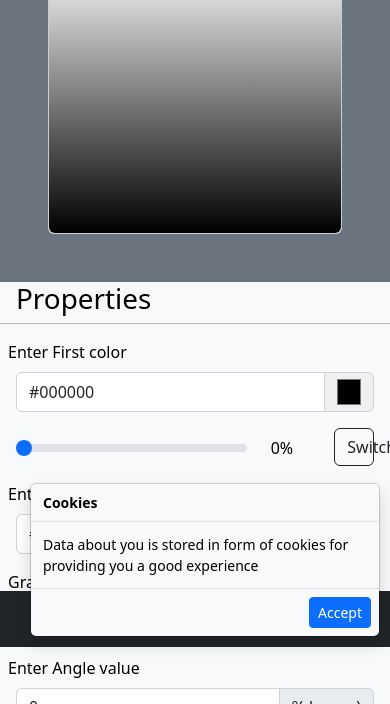
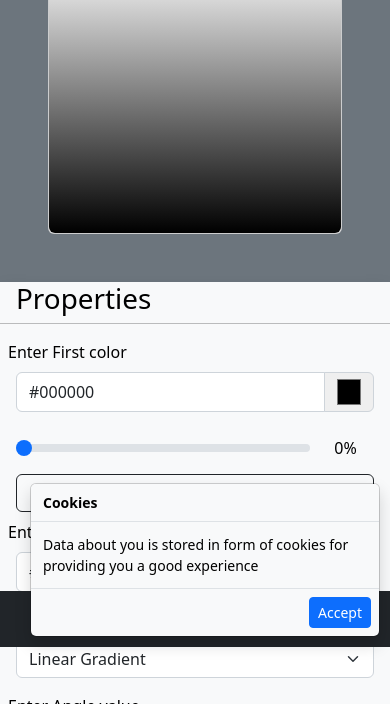
Before and after one commit to Indresh10/web-stack, a plain HTML site: page index.html in a window 390 px wide. Shown: the part 197-901 px from the top of the page. Drawn offline with nearby package versions, Linux system fonts and the light colour scheme.

Commit message:
add responsiveness to switch button

```diff
--- a/index.html
+++ b/index.html
@@ -228,11 +228,11 @@
                         <input type="color" id="fcolor-col">
                     </div>
                     <div class="row px-2 row-cols-md-2 mb-2">
-                        <div class="col-8 col-md-10 py-2 "><input type="range" min="0" max="100" step="1" id="range" class="form-range" value="50"></div>
-                        <div class="col-2 col-md-2 py-2 mr-2">
+                        <div class=" col-10 col-sm-8  col-md-10 py-2 "><input type="range" min="0" max="100" step="1" id="range" class="form-range" value="50"></div>
+                        <div class="col-1 col-md-2 py-2 mr-2">
                             <span id="rvalue" class="text-start">100</span>
                         </div>
-                        <div class="col-2 col-md-12 text-center">
+                        <div class="col-12 col-sm-3 col-md-12 text-center">
                             <button id="switch" class="btn btn-outline-dark w-100">Switch</button>
                         </div>
                     </div>
```
Also changed, not shown: 1 other file.
